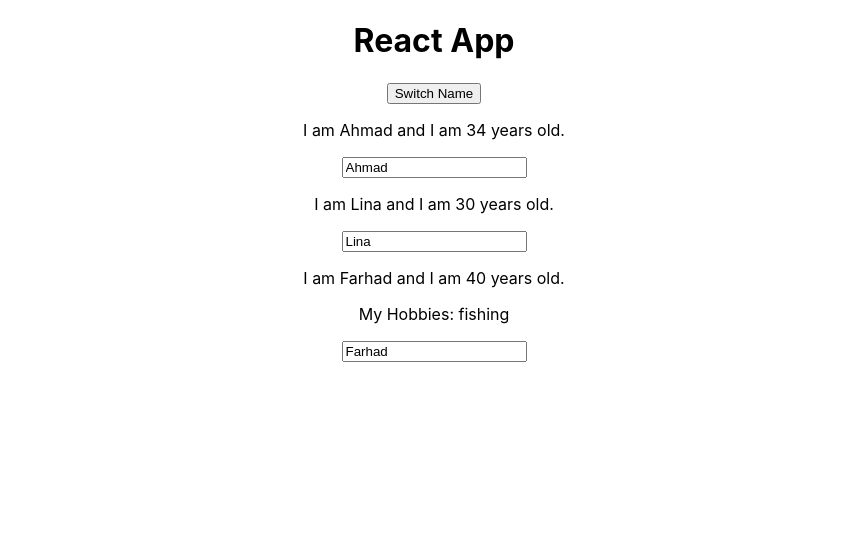
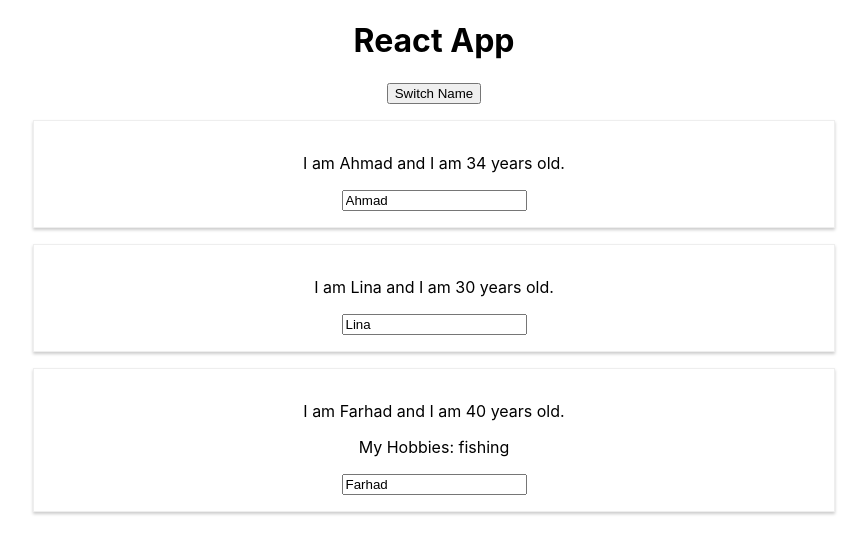
Before and after one commit to affaqiri/react-basics, a React (Create React App) app: page / in a window 1280 px wide. Shown: the top 554 px of the page, without its empty margins (206-1073 px from the left). Built offline with nearby package versions, Linux system fonts and the light colour scheme.

Commit message:
adding styles with stylesheets

```diff
--- /dev/null
+++ b/src/Person/Person.css
@@ -0,0 +1,11 @@
+/* global style - not really scoped to Person component
+  Webpack will inject these styles as global styles in index.html when packing everything
+*/
+.Person {
+  width: 60%;
+  margin: 16px auto;
+  border: 1px solid #eee;
+  box-shadow: 0 2px 3px #ccc;
+  padding: 16px;
+  text-align: center;
+}
--- a/src/Person/Person.js
+++ b/src/Person/Person.js
@@ -1,11 +1,12 @@
 import React from "react"
+import './Person.css'
 
 // props is an object passed to our component by React
 // functional (stateless) components should be used as much as possible
 // these components do not manipulate the application state and therefore do not introduce side effects
 const person = (props) => {
   return ( // return () used for multiple line returns
-    <div>
+    <div className="Person">
       <p onClick={ props.click }>I am { props.name } and I am { props.age } years old.</p>
       <p>{ props.children }</p>
       <input type="text" onChange={ props.changed } value={ props.name }/>
```
